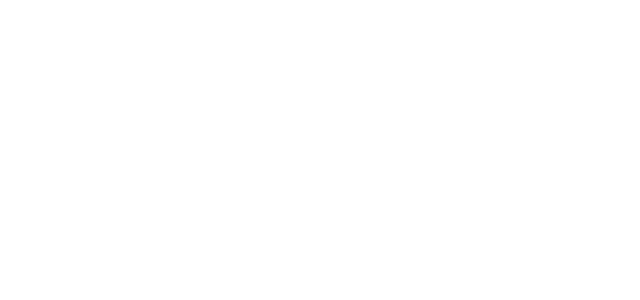
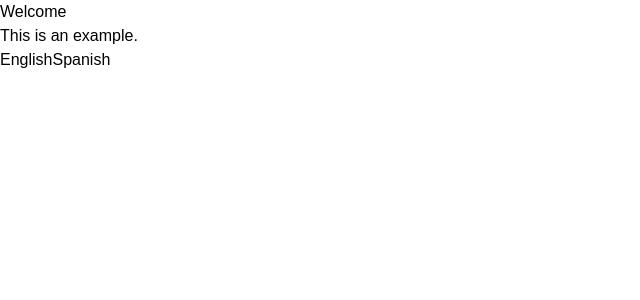
Before and after one commit to DavidJoao/intern-project, a Next.js app: page / in a window 1280 px wide. Shown: the top 300 px of the page, without its empty margins (0-640 px from the left). Built offline with nearby package versions, Linux system fonts and the light colour scheme.

Commit message:
CREATED: Example of functionality for changing languages

```diff
--- a/src/app/page.js
+++ b/src/app/page.js
@@ -1,7 +1,20 @@
+'use client'
+import { useTranslation } from "react-i18next";
+
 export default function Home() {
-  return (
-    <div>
 
-    </div>
-  );
+    const { t, i18n } = useTranslation('common');
+
+    const changeLanguage = async (lng) => {
+        await i18n.changeLanguage(lng);
+    }
+
+    return (
+        <div>
+            <h1>{t('welcome')}</h1>
+            <p>{t('description')}</p>
+            <button onClick={() => changeLanguage('en')}>English</button>
+            <button onClick={() => changeLanguage('es')}>Spanish</button>
+        </div>
+    );
 }
```
